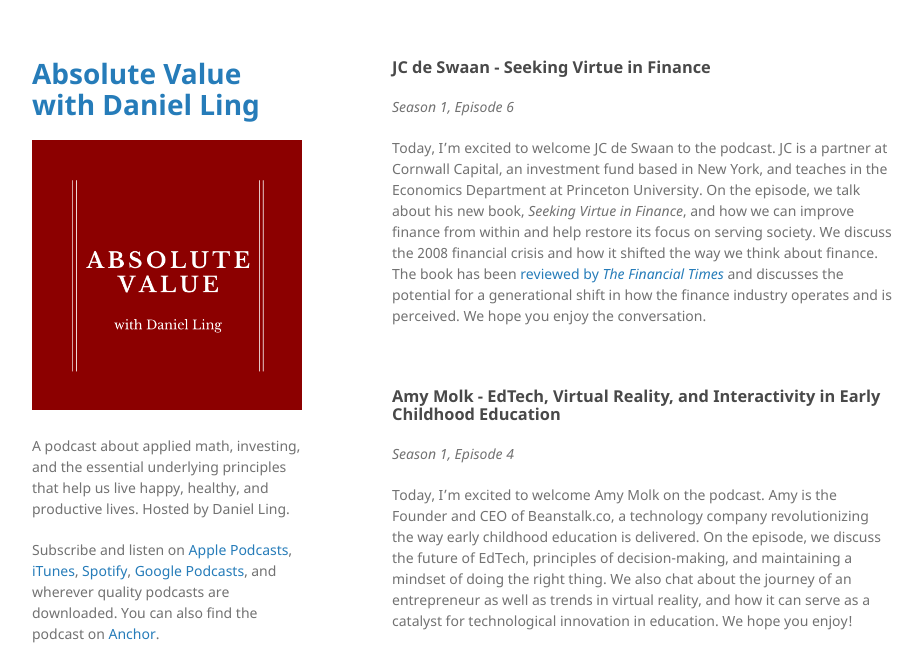
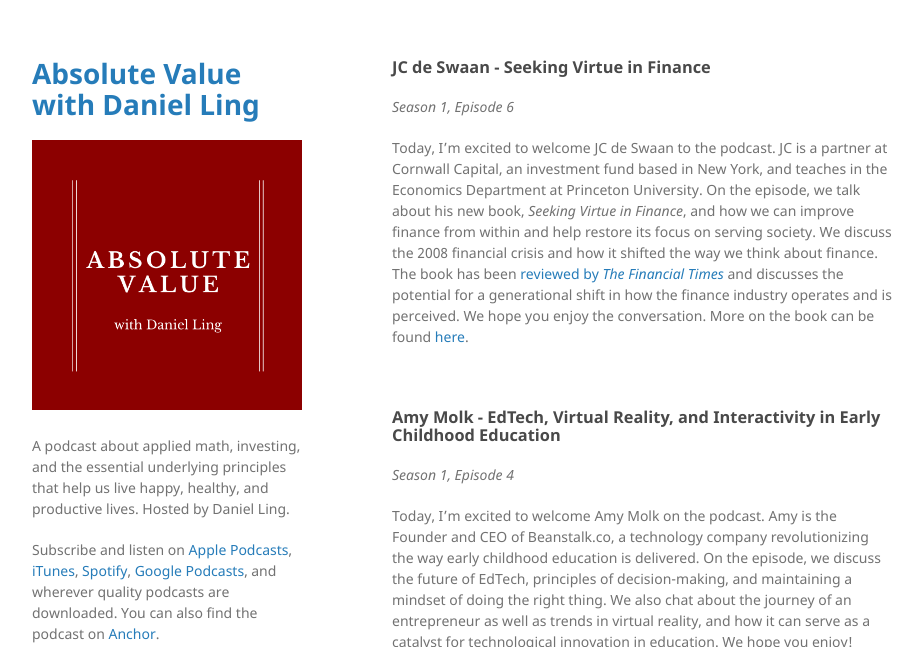
Before and after one commit to absolutevaluepodcast/absolutevalue.github.io, a Jekyll site: the page built from docs/index.md, in a window 1280 px wide and 900 px high, cut to the strip 0-647 px from the top of the window. Shown: the whole strip, without its empty margins (178-1101 px from the left). Built offline with Jekyll 4.4.1, drawn with Linux system fonts in a browser that asks for light colours.

Commit message:
JC's link

```diff
--- a/docs/index.md
+++ b/docs/index.md
@@ -6,7 +6,7 @@ layout: default
 
 *Season 1, Episode 6*
 
-Today, I'm excited to welcome JC de Swaan to the podcast. JC is a partner at Cornwall Capital, an investment fund based in New York, and teaches in the Economics Department at Princeton University. On the episode, we talk about his new book, *Seeking Virtue in Finance*, and how we can improve finance from within and help restore its focus on serving society. We discuss the 2008 financial crisis and how it shifted the way we think about finance. The book has been [reviewed by *The Financial Times*](https://www.ft.com/content/a6ba5b92-b7a4-4dcc-84e2-705af24d1dfd) and discusses the potential for a generational shift in how the finance industry operates and is perceived. We hope you enjoy the conversation.
+Today, I'm excited to welcome JC de Swaan to the podcast. JC is a partner at Cornwall Capital, an investment fund based in New York, and teaches in the Economics Department at Princeton University. On the episode, we talk about his new book, *Seeking Virtue in Finance*, and how we can improve finance from within and help restore its focus on serving society. We discuss the 2008 financial crisis and how it shifted the way we think about finance. The book has been [reviewed by *The Financial Times*](https://www.ft.com/content/a6ba5b92-b7a4-4dcc-84e2-705af24d1dfd) and discusses the potential for a generational shift in how the finance industry operates and is perceived. We hope you enjoy the conversation. More on the book can be found [here](https://scholar.princeton.edu/jcdeswaan/book).
 
 <br>
 
```
